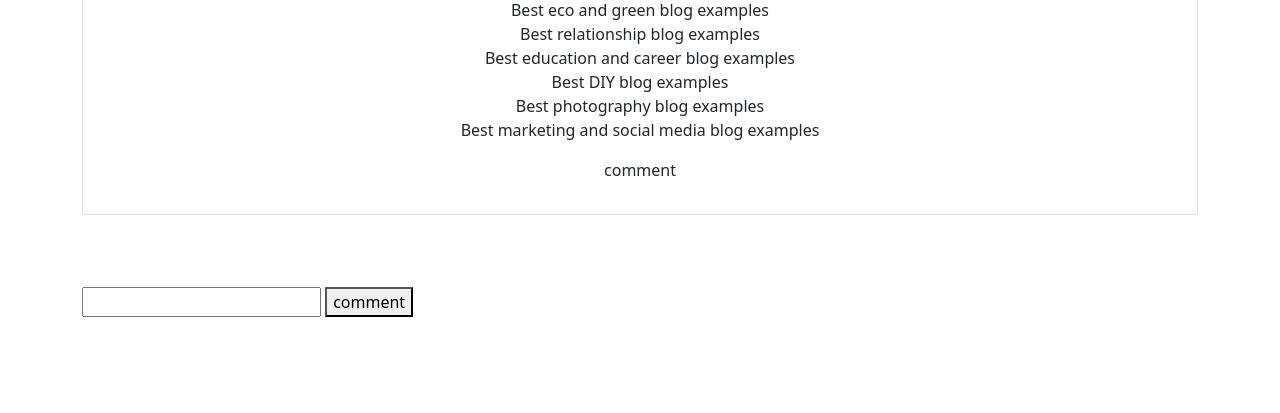
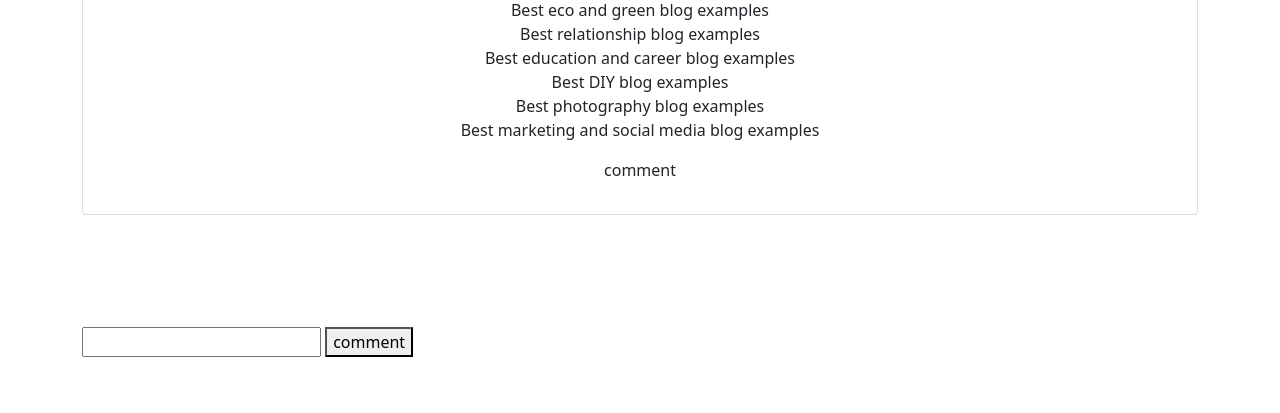
Before and after one commit to kashvats/blogg, a Django app: page /post/10 in a window 1280 px wide. Shown: the part 2211-2624 px from the top of the page. Before the commit the page ends 2528 px from the top, so only its background shows below. Run offline with Django 3.2, Linux system fonts and the light colour scheme; a user stored in the database is signed in; data comes from the database, SQL or seed files in the repository; data that the repository does not hold is empty; some libraries are stand-ins or nearby versions.

Commit message:
'commit'

```diff
--- a/templates/blog/view.html
+++ b/templates/blog/view.html
@@ -10,16 +10,15 @@
   </div>
 </div></div>
 {% endblock %}
-{% block content2 %}<div class="container my-2 py-2">
+{% block content2 %}<div class="container my-2 py-5">
 {% if user.is_authenticated %}
 <br><br><form action=""  method="POST">{% csrf_token %}
 {% for p in pk %}
     {{p}}
     {% endfor %}
 <button type="submit">comment</button>
-</form></div>
-    {% endif %}{% endblock %}
-{% block content3 %}
+</form>
+    {% endif %}
 {% for a in kl %}{% load static %}
 <div class="container py-3">
 <div class="card rounded-3 my-2">
@@ -32,6 +31,6 @@
       <div class="col-5">
     <p class="card-text fs-5">{{a.txt}}</p></div>
   </div></div>
-</div></div>
+</div></div></div>
 {% endfor %}
 {% endblock %}
```
